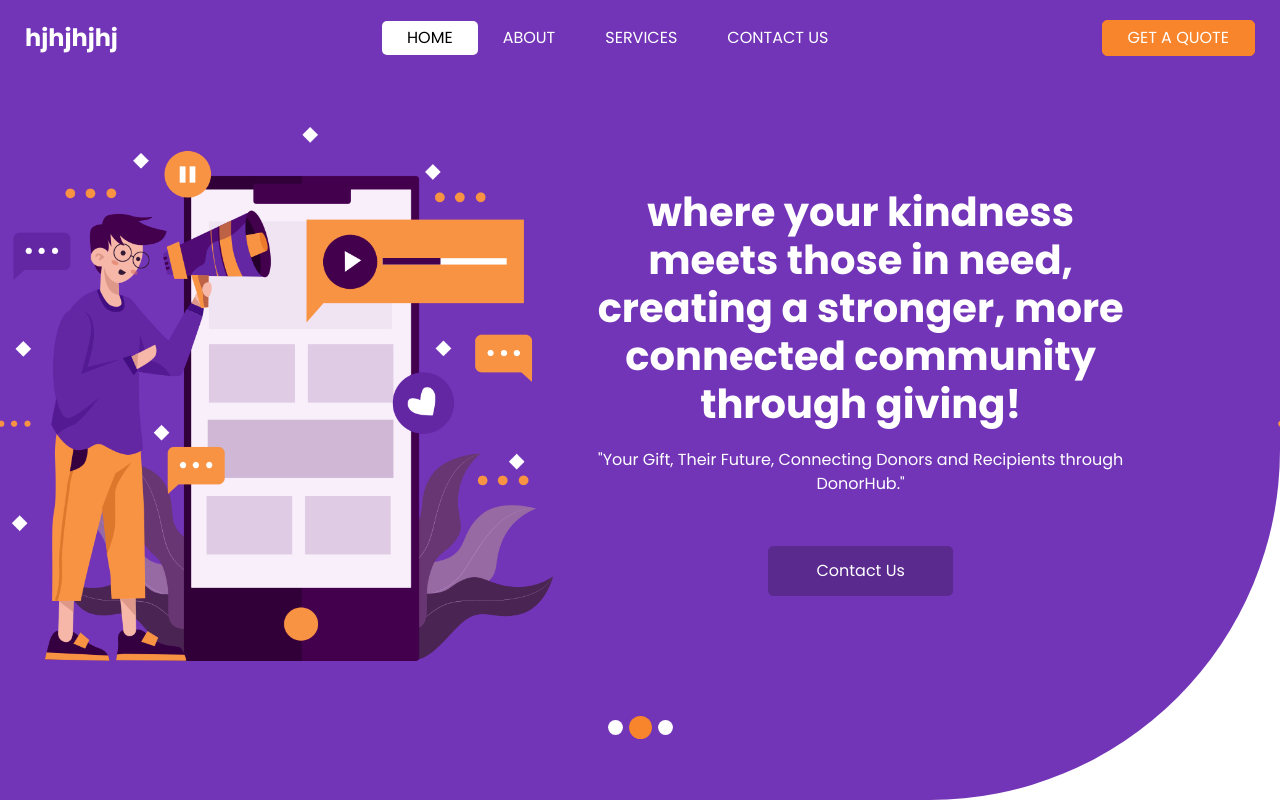
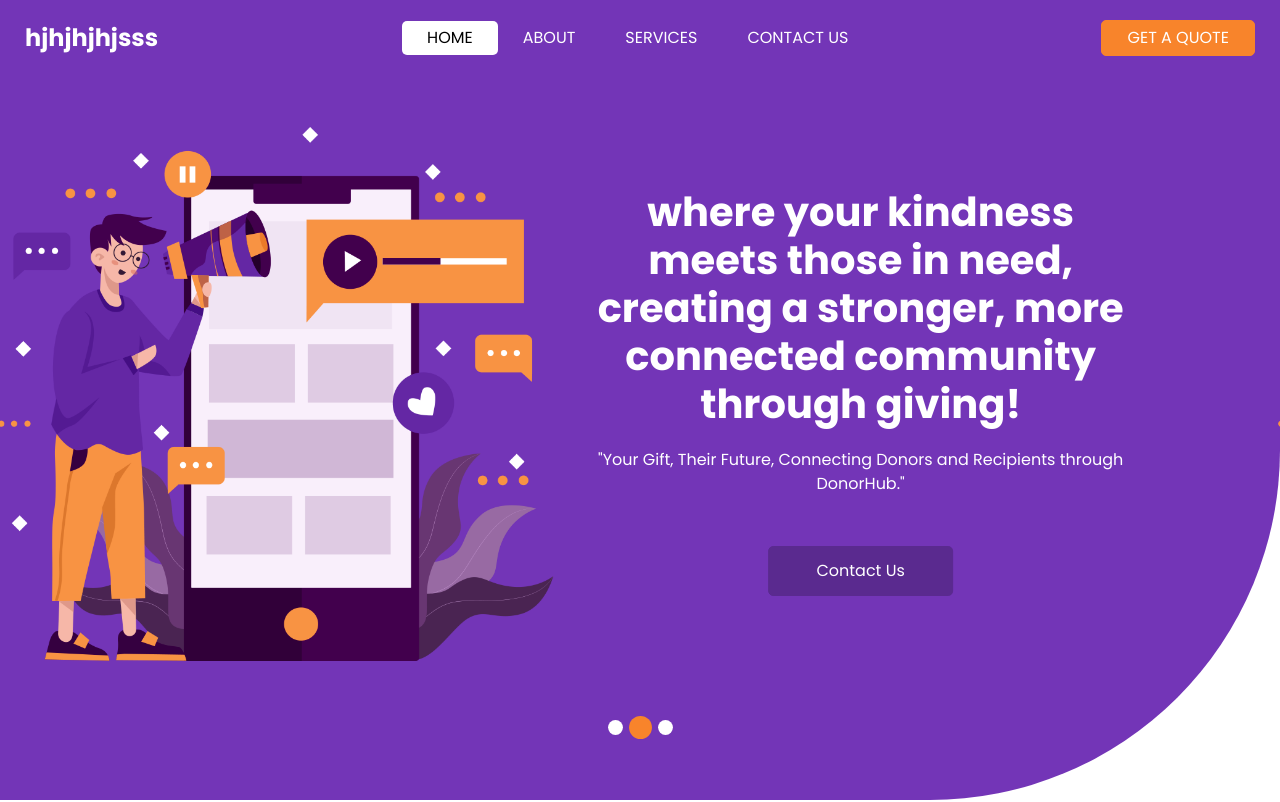
Before and after one commit to amnandan9/DonorHub-Web-Server, a plain HTML site: page index.html in a window 1280 px wide. Shown: the top 802 px of the page. Drawn offline with nearby package versions, Linux system fonts and the light colour scheme; some packages are replaced by stand-ins of ours.

Commit message:
Initial commit

```diff
--- a/index.html
+++ b/index.html
@@ -37,7 +37,7 @@
         <nav class="navbar navbar-expand-lg custom_nav-container ">
           <a class="navbar-brand" href="index.html">
             <span>
-              hjhjhjhj
+              hjhjhjhjsss
             </span>
           </a>
 
```
Also changed, not shown: 5 other files.
